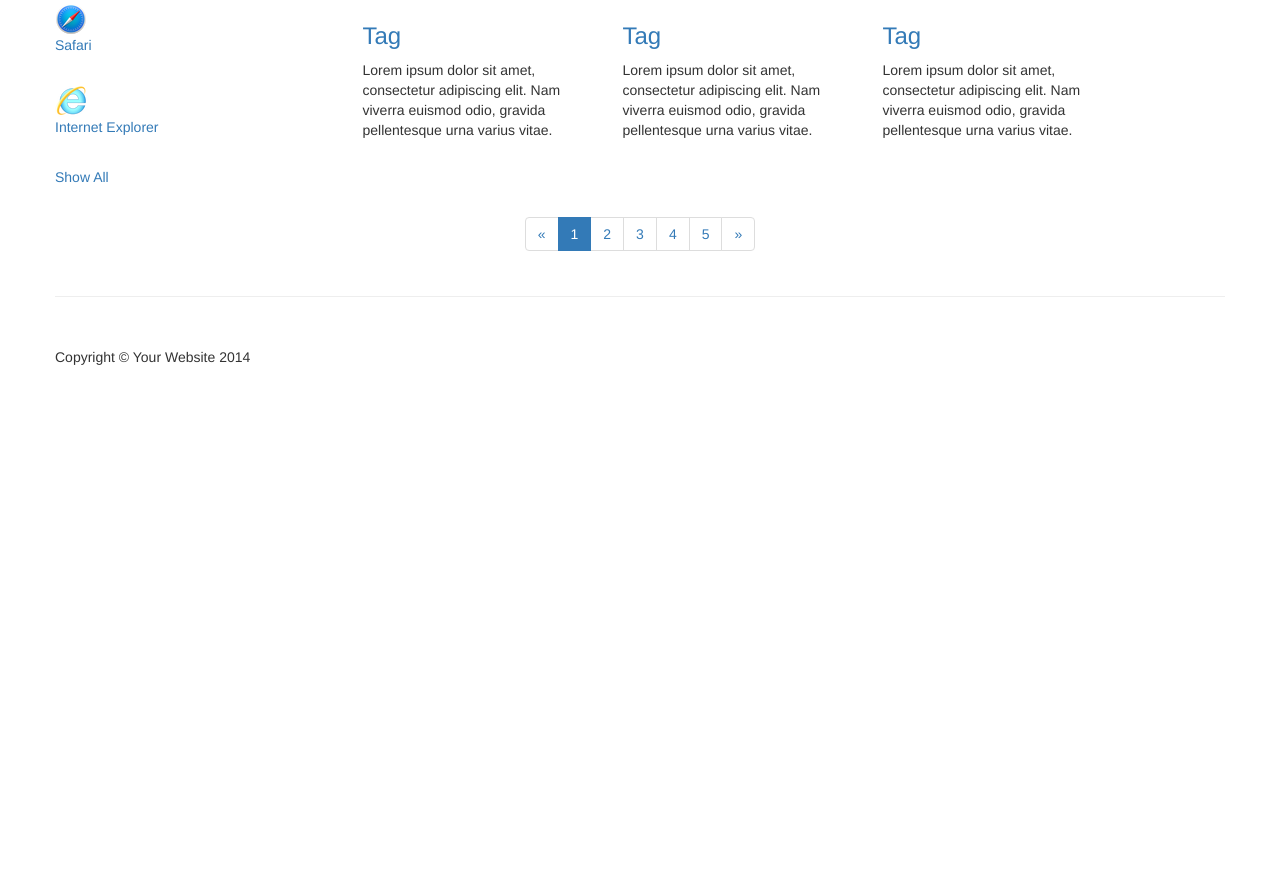
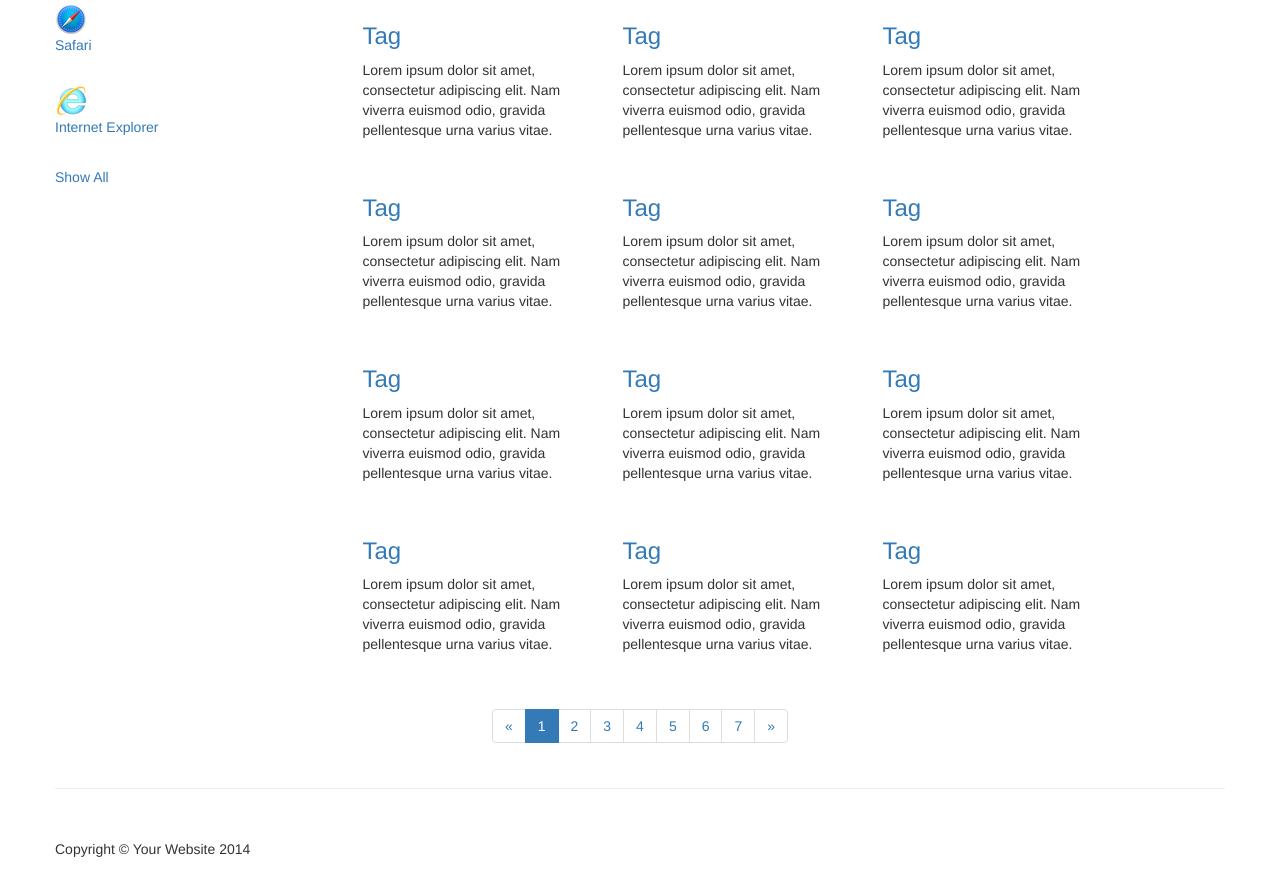
Before and after one commit to wl2002/134Bassignment3, a plain HTML site: page index.html in a window 1280 px wide. Shown: the part 611-1497 px from the top of the page. Before the commit the page ends 1038 px from the top, so only its background shows below. Drawn offline with Linux system fonts and the light colour scheme.

Commit message:
Added more rows for layout

```diff
--- a/index.html
+++ b/index.html
@@ -165,6 +165,82 @@
             </div>
         </div>
         <!-- /.row -->
+            <!-- Projects Row -->
+        <div class="row">
+             <div class="col-md-4 portfolio-item">
+
+                <h3>
+                    <a href="#">Tag</a>
+                </h3>
+                <p>Lorem ipsum dolor sit amet, consectetur adipiscing elit. Nam viverra euismod odio, gravida pellentesque urna varius vitae.</p>
+            </div>
+             <div class="col-md-4 portfolio-item">
+
+                <h3>
+                    <a href="#">Tag</a>
+                </h3>
+                <p>Lorem ipsum dolor sit amet, consectetur adipiscing elit. Nam viverra euismod odio, gravida pellentesque urna varius vitae.</p>
+            </div>
+             <div class="col-md-4 portfolio-item">
+
+                <h3>
+                    <a href="#">Tag</a>
+                </h3>
+                <p>Lorem ipsum dolor sit amet, consectetur adipiscing elit. Nam viverra euismod odio, gravida pellentesque urna varius vitae.</p>
+            </div>
+        </div>
+        <!-- /.row -->
+            <!-- Projects Row -->
+        <div class="row">
+             <div class="col-md-4 portfolio-item">
+
+                <h3>
+                    <a href="#">Tag</a>
+                </h3>
+                <p>Lorem ipsum dolor sit amet, consectetur adipiscing elit. Nam viverra euismod odio, gravida pellentesque urna varius vitae.</p>
+            </div>
+             <div class="col-md-4 portfolio-item">
+
+                <h3>
+                    <a href="#">Tag</a>
+                </h3>
+                <p>Lorem ipsum dolor sit amet, consectetur adipiscing elit. Nam viverra euismod odio, gravida pellentesque urna varius vitae.</p>
+            </div>
+             <div class="col-md-4 portfolio-item">
+
+                <h3>
+                    <a href="#">Tag</a>
+                </h3>
+                <p>Lorem ipsum dolor sit amet, consectetur adipiscing elit. Nam viverra euismod odio, gravida pellentesque urna varius vitae.</p>
+            </div>
+        </div>
+        <!-- /.row -->
+            <!-- Projects Row -->
+        <div class="row">
+             <div class="col-md-4 portfolio-item">
+
+                <h3>
+                    <a href="#">Tag</a>
+                </h3>
+                <p>Lorem ipsum dolor sit amet, consectetur adipiscing elit. Nam viverra euismod odio, gravida pellentesque urna varius vitae.</p>
+            </div>
+             <div class="col-md-4 portfolio-item">
+
+                <h3>
+                    <a href="#">Tag</a>
+                </h3>
+                <p>Lorem ipsum dolor sit amet, consectetur adipiscing elit. Nam viverra euismod odio, gravida pellentesque urna varius vitae.</p>
+            </div>
+             <div class="col-md-4 portfolio-item">
+
+                <h3>
+                    <a href="#">Tag</a>
+                </h3>
+                <p>Lorem ipsum dolor sit amet, consectetur adipiscing elit. Nam viverra euismod odio, gravida pellentesque urna varius vitae.</p>
+            </div>
+        </div>
+        <!-- /.row -->
+
 		</div>
         <hr>
 
@@ -189,6 +265,12 @@
                     </li>
                     <li>
                         <a href="#">5</a>
+                    </li>
+                    <li>
+                        <a href="#">6</a>
+                    </li>
+                    <li>
+                        <a href="#">7</a>
                     </li>
                     <li>
                         <a href="#">&raquo;</a>
```
